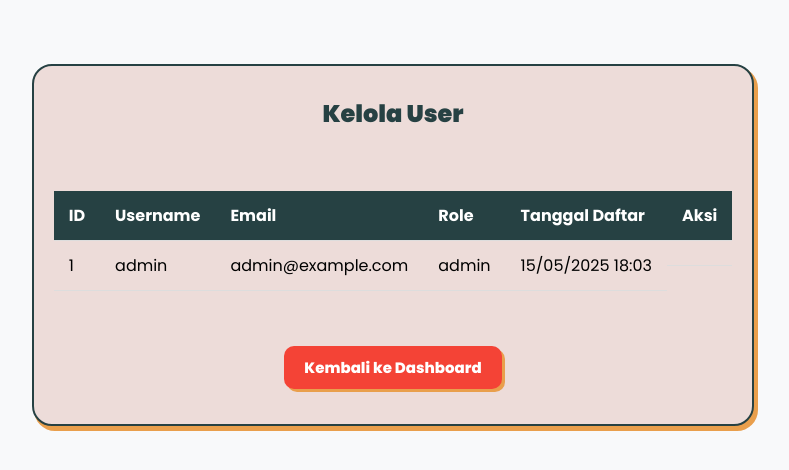
After one commit to maslindu/Projek-1, a PHP site: page /manage_users.php in a window 1280 px wide. The commit adds this page. Shown: the top 470 px of the page, without its empty margins (247-1036 px from the left). Run offline with PHP 8.4, Linux system fonts and the light colour scheme; a user stored in the database is signed in; data comes from the database, SQL or seed files in the repository.

Commit message:
kurang logs

```diff
--- a/assets/css/style.css
+++ b/assets/css/style.css
@@ -283,3 +283,150 @@ input:focus {
     justify-content: space-between;
     margin-top: 25px;
 }
+
+/* Table Styles */
+.users-table {
+    width: 100%;
+    margin: 20px 0;
+    overflow-x: auto;
+}
+
+.users-table table {
+    width: 100%;
+    border-collapse: collapse;
+    margin: 20px 0;
+}
+
+.users-table th, .users-table td {
+    padding: 12px 15px;
+    text-align: left;
+    border-bottom: 1px solid #ddd;
+}
+
+.users-table th {
+    background-color: #264143;
+    color: white;
+}
+
+.users-table tr:hover {
+    background-color: #f5f5f5;
+}
+
+/* Small button styles */
+.small-btn {
+    padding: 5px 10px !important;
+    font-size: 13px !important;
+    margin: 2px !important;
+    width: auto !important;
+}
+
+.promote-btn {
+    background-color: #4CAF50 !important;
+}
+
+.demote-btn {
+    background-color: #FFC107 !important;
+    color: #000 !important;
+}
+
+.delete-btn {
+    background-color: #f44336 !important;
+}
+
+.actions {
+    display: flex;
+    gap: 5px;
+}
+
+/* Checkbox Styles */
+.checkbox-group {
+    display: flex;
+    align-items: center;
+    margin: 15px 0;
+}
+
+.checkbox-group input[type="checkbox"] {
+    width: auto;
+    margin-right: 10px;
+    box-shadow: none;
+    transform: none;
+}
+
+.checkbox-group label {
+    margin: 0;
+    font-weight: normal;
+}
+
+.form-actions {
+    justify-content: space-between;
+    margin-top: 20px;
+}
+
+/* Admin Panel Styles */
+.admin-buttons {
+    display: flex;
+    flex-wrap: wrap;
+    justify-content: center;
+    gap: 10px;
+}
+
+.admin-btn i {
+    margin-right: 8px;
+}
+
+/* Settings Page Styles */
+.settings-form {
+    width: 100%;
+    max-width: 500px;
+    margin: 0 auto;
+}
+
+.settings-form .form_group {
+    margin-bottom: 20px;
+}
+
+.settings-form select {
+    width: 100%;
+    padding: 12px 10px;
+    border: 2px solid #264143;
+    border-radius: 4px;
+    font-size: 15px;
+    box-shadow: 3px 4px 0px 1px #E99F4C;
+    background-color: white;
+}
+
+.settings-form small {
+    display: block;
+    margin-top: 5px;
+    font-size: 12px;
+    color: #666;
+}
+
+.plain-input {
+    background-color: white !important;
+    border: 1px solid #ccc !important;
+    box-shadow: none !important;
+    transition: none !important;
+}
+
+.plain-input:focus {
+    transform: none !important;
+    box-shadow: none !important;
+    border-color: #264143 !important;
+    outline: none;
+}
+
+/* Info Message Styles */
+.info-message {
+    margin-top: 20px;
+    padding: 10px;
+    background-color: #e6f7ff;
+    border: 1px solid #b3e0ff;
+    border-radius: 4px;
+    color: #004080;
+}
+
+.info-message i {
+    margin-right: 8px;
+    color: #004080;
+}
--- /dev/null
+++ b/manage_users.php
@@ -0,0 +1,129 @@
+<?php
+session_start();
+
+// Cek apakah user sudah login dan admin
+if (!isset($_SESSION['logged_in']) || $_SESSION['role'] !== 'admin') {
+    header("Location: login.php");
+    exit;
+}
+
+require_once 'includes/config.php';
+
+// Ambil semua user dari database
+$users = [];
+$stmt = $conn->prepare("SELECT id, username, email, role, created_at FROM users ORDER BY created_at DESC");
+$stmt->execute();
+$result = $stmt->get_result();
+while ($row = $result->fetch_assoc()) {
+    $users[] = $row;
+}
+$stmt->close();
+
+// Proses aksi (hapus/promote/demote)
+if ($_SERVER["REQUEST_METHOD"] == "POST" && isset($_POST['action']) && isset($_POST['user_id'])) {
+    $user_id = $_POST['user_id'];
+    $action = $_POST['action'];
+
+    // Validasi aksi
+    if ($action === 'delete') {
+        // Jangan izinkan menghapus diri sendiri
+        if ($user_id != $_SESSION['user_id']) {
+            $stmt = $conn->prepare("DELETE FROM users WHERE id = ?");
+            $stmt->bind_param("i", $user_id);
+            $stmt->execute();
+            $stmt->close();
+
+            // Refresh halaman
+            header("Location: manage_users.php?success=User berhasil dihapus");
+            exit;
+        }
+    } elseif ($action === 'promote' || $action === 'demote') {
+        $new_role = ($action === 'promote') ? 'admin' : 'user';
+
+        // Jangan izinkan mengubah role diri sendiri
+        if ($user_id != $_SESSION['user_id']) {
+            $stmt = $conn->prepare("UPDATE users SET role = ? WHERE id = ?");
+            $stmt->bind_param("si", $new_role, $user_id);
+            $stmt->execute();
+            $stmt->close();
+
+            // Refresh halaman
+            header("Location: manage_users.php?success=Role user berhasil diubah");
+            exit;
+        }
+    }
+}
+?>
+
+<!DOCTYPE html>
+<html lang="id">
+<head>
+    <meta charset="UTF-8">
+    <meta name="viewport" content="width=device-width, initial-scale=1.0">
+    <title>Kelola User</title>
+    <link rel="stylesheet" href="https://cdnjs.cloudflare.com/ajax/libs/font-awesome/6.4.0/css/all.min.css">
+    <link href="https://fonts.googleapis.com/css2?family=Poppins:ital,wght@0,100;0,200;0,300;0,400;0,500;0,600;0,700;0,800;0,900;1,100;1,200;1,300;1,400;1,500;1,600;1,700;1,800;1,900&display=swap" rel="stylesheet">
+    <link rel="stylesheet" href="assets/css/style.css">
+</head>
+<body>
+    <div class="container">
+        <div class="form_area dashboard-container">
+            <h2 class="title">Kelola User</h2>
+
+            <?php if (isset($_GET['success'])): ?>
+                <div class="success-message"><?= htmlspecialchars($_GET['success']) ?></div>
+            <?php endif; ?>
+
+            <div class="users-table">
+                <table>
+                    <thead>
+                        <tr>
+                            <th>ID</th>
+                            <th>Username</th>
+                            <th>Email</th>
+                            <th>Role</th>
+                            <th>Tanggal Daftar</th>
+                            <th>Aksi</th>
+                        </tr>
+                    </thead>
+                    <tbody>
+                        <?php foreach ($users as $user): ?>
+                        <tr>
+                            <td><?= htmlspecialchars($user['id']) ?></td>
+                            <td><?= htmlspecialchars($user['username']) ?></td>
+                            <td><?= htmlspecialchars($user['email']) ?></td>
+                            <td><?= htmlspecialchars($user['role']) ?></td>
+                            <td><?= date('d/m/Y H:i', strtotime($user['created_at'])) ?></td>
+                            <td class="actions">
+                                <?php if ($user['id'] != $_SESSION['user_id']): ?>
+                                    <?php if ($user['role'] === 'user'): ?>
+                                        <form method="POST" style="display: inline;">
+                                            <input type="hidden" name="user_id" value="<?= $user['id'] ?>">
+                                            <input type="hidden" name="action" value="promote">
+                                            <button type="submit" class="btn small-btn promote-btn">Promote</button>
+                                        </form>
+                                    <?php else: ?>
+                                        <form method="POST" style="display: inline;">
+                                            <input type="hidden" name="user_id" value="<?= $user['id'] ?>">
+                                            <input type="hidden" name="action" value="demote">
+                                            <button type="submit" class="btn small-btn demote-btn">Demote</button>
+                                        </form>
+                                    <?php endif; ?>
+                                    <form method="POST" style="display: inline;">
+                                        <input type="hidden" name="user_id" value="<?= $user['id'] ?>">
+                                        <input type="hidden" name="action" value="delete">
+                                        <button type="submit" class="btn small-btn delete-btn" onclick="return confirm('Apakah Anda yakin ingin menghapus user ini?')">Hapus</button>
+                                    </form>
+                                <?php endif; ?>
+                            </td>
+                        </tr>
+                        <?php endforeach; ?>
+                    </tbody>
+                </table>
+            </div>
+
+            <a href="dashboard.php" class="btn back-btn">Kembali ke Dashboard</a>
+        </div>
+    </div>
+</body>
+</html>
```
Also changed, not shown: dashboard.php (+35 -4 lines), edit_profile.php (+8 -2 lines), includes/login_process.php (+17 -4 lines), includes/register_process.php (+54 -0 lines), info_profile.php (+8 -2 lines), settings.php (added, +97 -0 lines).
